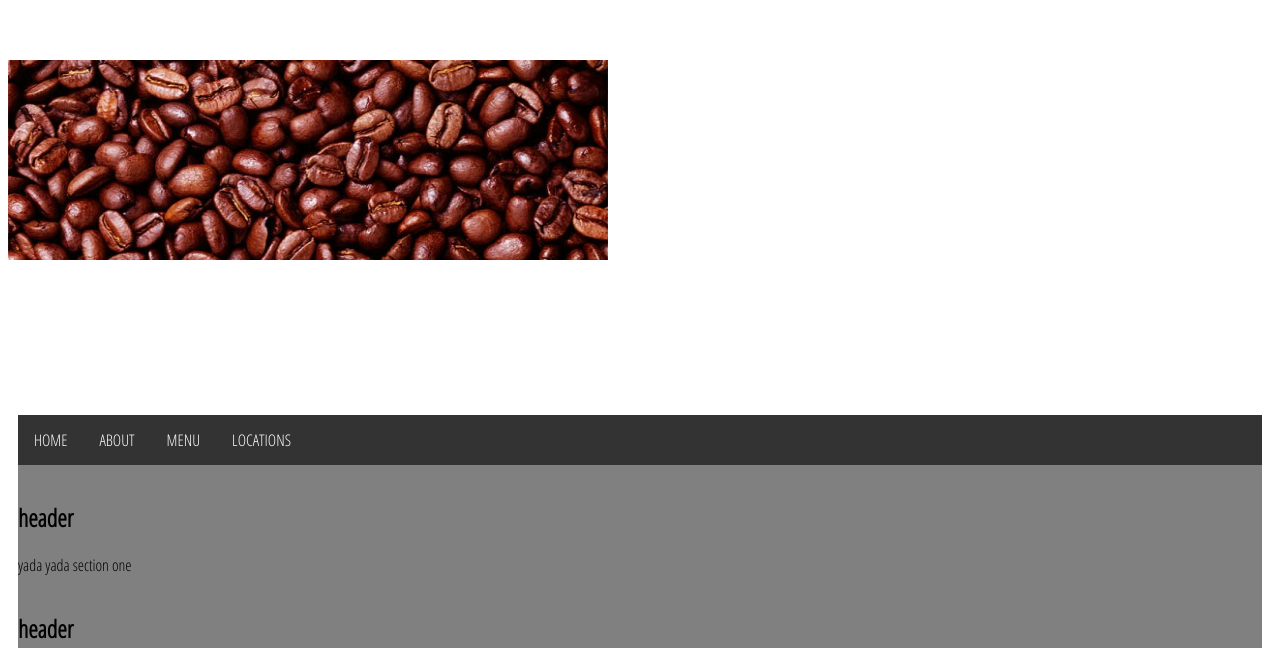
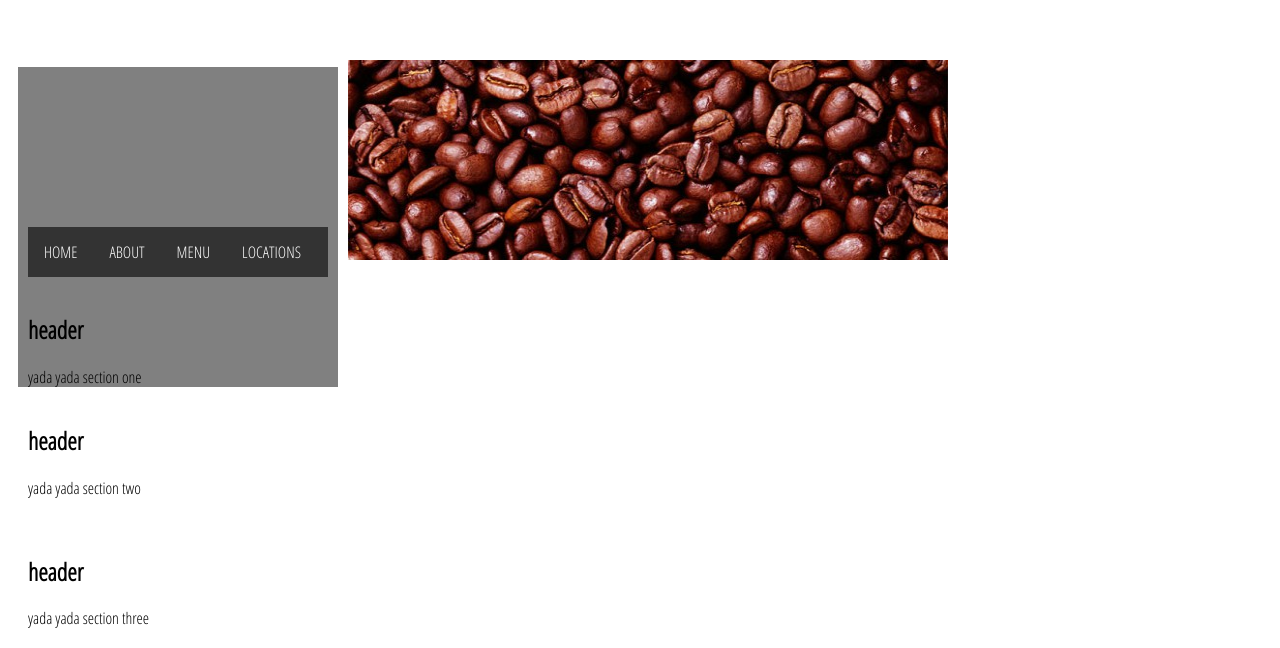
Before and after one commit to emelerns/j360-lab-two, a plain HTML site: page index.html in a window 1280 px wide. Shown: the part 163-811 px from the top of the page. Drawn offline with Linux system fonts and the light colour scheme.

Commit message:
Update stylesheet2.css

```diff
--- a/stylesheet2.css
+++ b/stylesheet2.css
@@ -45,7 +45,11 @@ background-color: gray;
 
 /*containers and multi-column layout*/
 .container {
-  margin: 10px;
+   float: left;
+   margin: 10px;
+   padding: 10px;
+   width: 300px;
+   height: 300px;
   background-color: gray;
 }
 .row {
```
